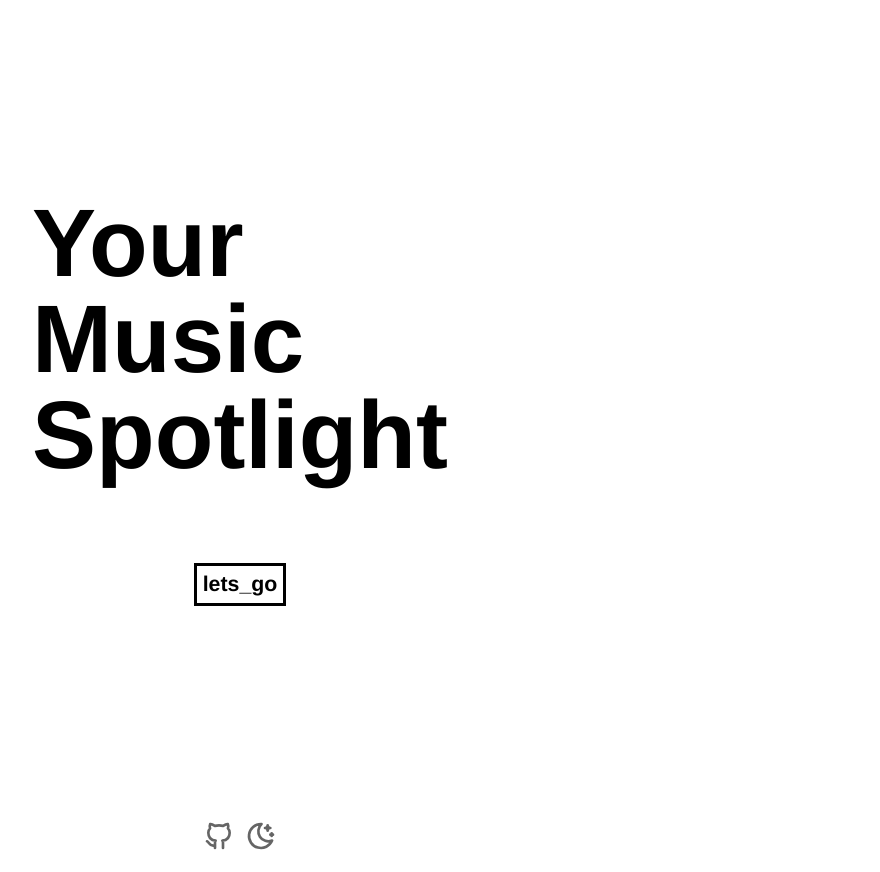
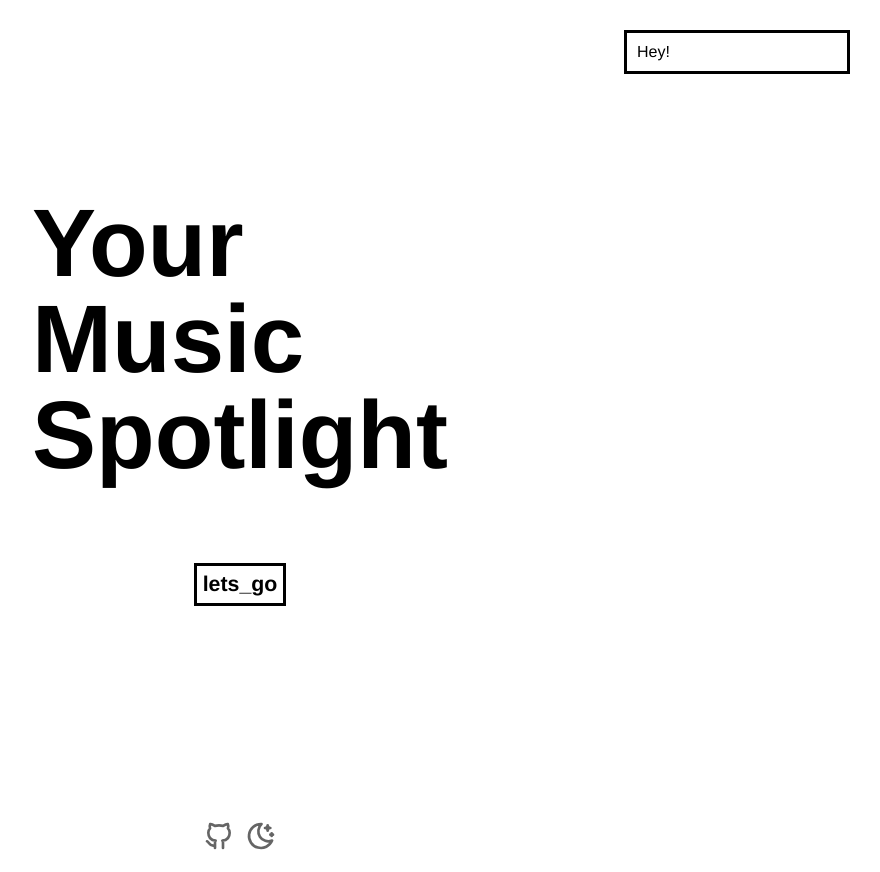
Before and after one commit to johann-vu/music-spotlight, a Vue app: page / in a window 1280 px wide. Shown: the whole page, without its empty margins (400-1280 px from the left). Built offline with nearby package versions, Linux system fonts and the light colour scheme.

Commit message:
Created static snackbar

```diff
--- a/src/App.vue
+++ b/src/App.vue
@@ -1,4 +1,5 @@
 <template>
+  <Snackbar />
   <router-view class="app__router-view" />
   <Footer />
 </template>
@@ -6,12 +7,14 @@
 <script>
 import Footer from "./components/Footer.vue";
 import { StartListeningForDarkMode } from "./scripts/darkMode.js";
+import Snackbar from "./components/Snackbar.vue";
 export default {
   components: {
     Footer,
+    Snackbar,
   },
   mounted() {
-      StartListeningForDarkMode();
+    StartListeningForDarkMode();
   },
 };
 </script>
--- /dev/null
+++ b/src/components/Snackbar.vue
@@ -0,0 +1,30 @@
+<template>
+<div class="snackbar__wrapper">
+    <div class="snackbar__body">
+        Hey!
+    </div>
+</div>
+</template>
+
+<script>
+export default {
+    name: "Snackbar"
+}
+</script>
+
+<style lang="scss" scoped>
+.snackbar__wrapper {
+    position: fixed;
+    top: 0;
+    right: 0;
+    z-index: 1;
+
+    .snackbar__body {
+        margin: 30px;
+        padding: 10px;
+        width: 200px;
+        border: solid var(--text-color);
+        background-color: var(--bkg-color);
+    }
+}
+</style>
```
